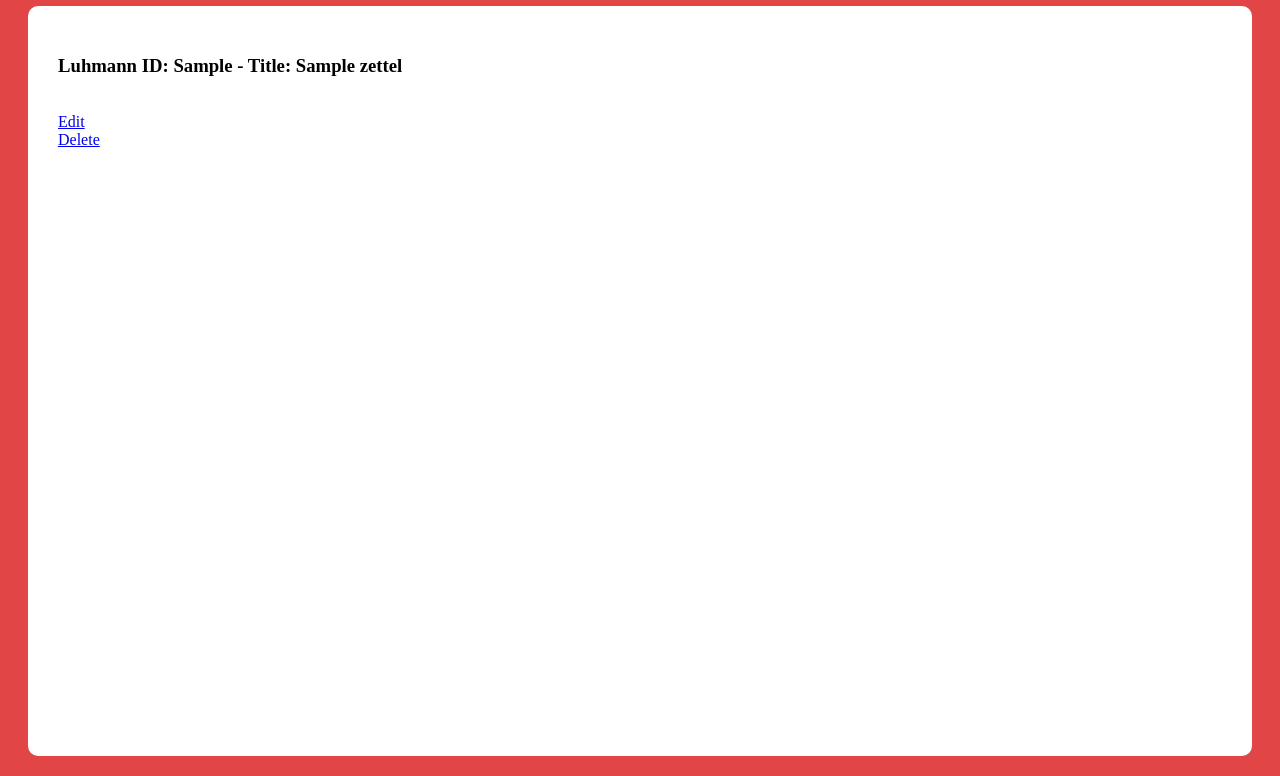
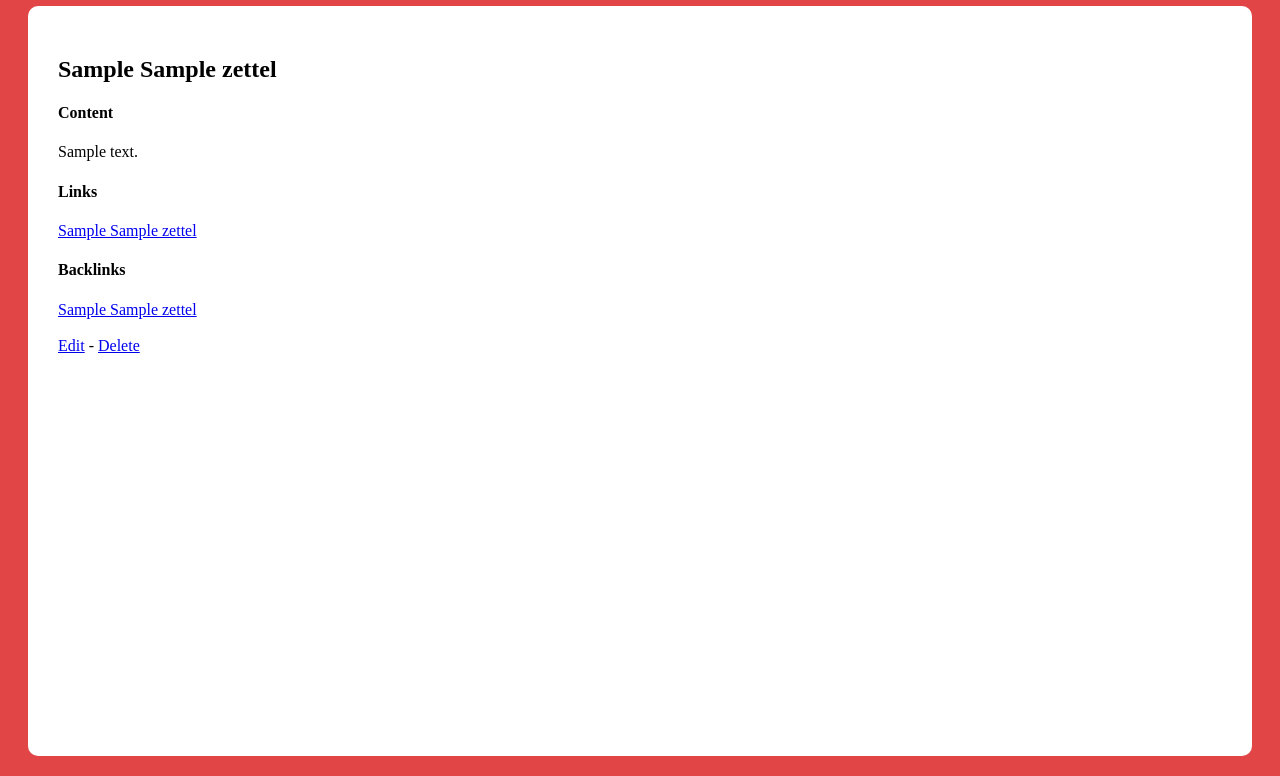
Before and after one commit to IsHaltEchtSo/pis_data_server, a Flask app: page /zettel/1 in a window 1280 px wide. Shown: the part 65-841 px from the top of the page. Run offline with Flask 2, Linux system fonts and the light colour scheme; tables that the repository leaves empty hold one stand-in row (values such as "Sample post").

Commit message:
closes #19

```diff
--- a/pis_app/templates/views/zettel.html
+++ b/pis_app/templates/views/zettel.html
@@ -1,7 +1,24 @@
 {% extends 'components/base.html' %}
 
 {% block content %}
-  <h3>Luhmann ID: {{context.zettel.luhmann_identifier}} - Title: {{context.zettel.title}} </h3><br>
-  <a href="{{ url_for('zettel_edit_view') }}">Edit</a> <br>
-  <a href="{{ url_for('index_view') }}">Delete</a> <br>
+  <h2>{{context.zettel.luhmann_identifier}} {{context.zettel.title}} </h2>
+
+  <h4>Content</h4>
+  <p>{{context.zettel.content}}</p>
+
+  <h4>Links</h4>
+  {% for zettel in context.zettel.links %}
+    <a href="{{ url_for('zettel_view', zettel_id=zettel.id)}}">{{zettel.luhmann_identifier}} {{zettel.title}}</a>
+  {% endfor %}
+
+  <h4>Backlinks</h4>
+  {% for zettel in context.zettel.backlinks %}
+    <a href="{{ url_for('zettel_view', zettel_id=zettel.id)}}">{{zettel.luhmann_identifier}} {{zettel.title}}</a>
+  {% endfor %}
+
+  <br>
+  <br>
+
+  <a href="{{ url_for('zettel_edit_view') }}">Edit</a> -
+  <a href="{{ url_for('index_view') }}">Delete</a>
 {% endblock content %}
--- a/pis_app/templates/views/zettel_search.html
+++ b/pis_app/templates/views/zettel_search.html
@@ -26,7 +26,7 @@
     </form>
   </div>
 
-  {% for zettel in context.zettels %}
+  {% for zettel in context.zettels|sort(attribute='luhmann_identifier') %}
     <a href="{{ url_for('zettel_view', zettel_id=zettel.id) }}">{{ zettel.luhmann_identifier }}: {{ zettel.title }}</a> <br>
   {% endfor %}
 {% endblock content %}
```
